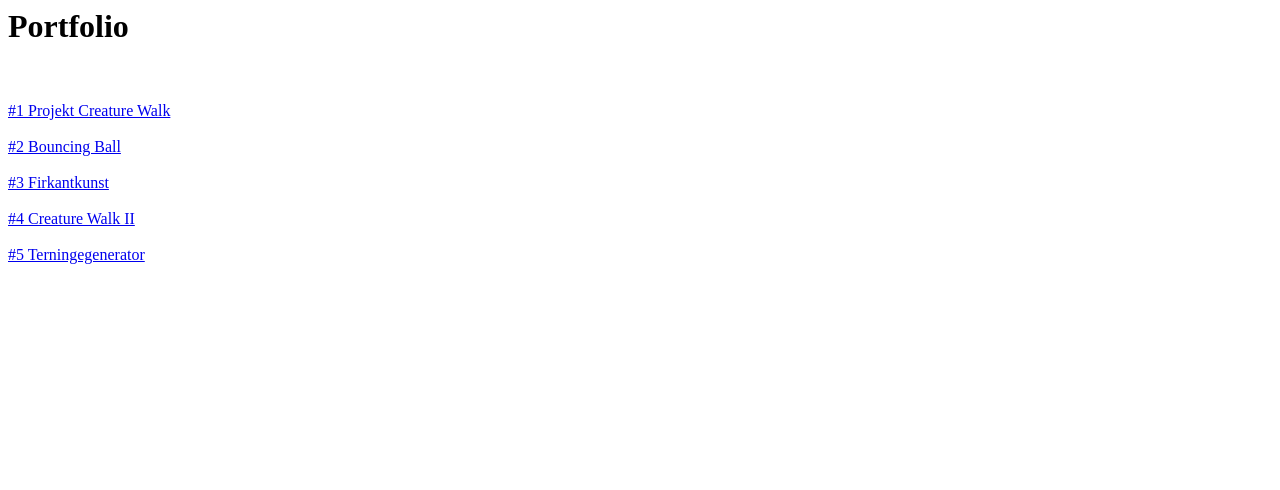
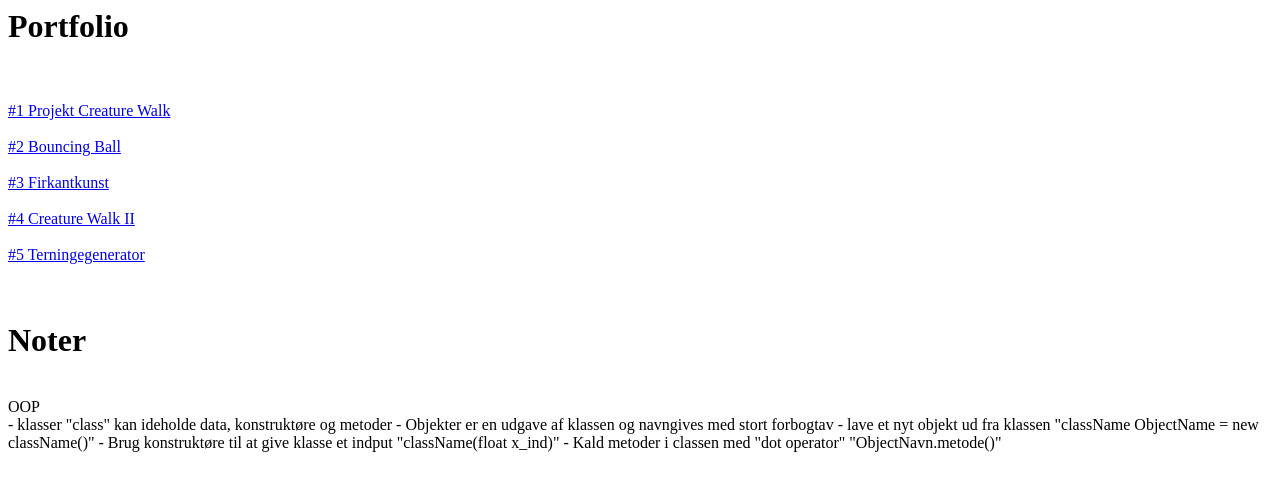
Before and after one commit to Chri50j3/Chri50j3.github.io, a plain HTML site: page index.html in a window 1280 px wide. Drawn offline with Linux system fonts and the light colour scheme.

Commit message:
Update index.html

```diff
--- a/index.html
+++ b/index.html
@@ -15,4 +15,14 @@
   <br><br>
   <a href=" https://github.com/Chri50j3/TerningeGenerator_Opgave"> #5 Terningegenerator </a>
 
+  <br><br><br>
+  <h1>Noter</h1>
+  <br>
+  OOP   <br>
+  - klasser "class" kan ideholde data, konstruktøre og metoder
+  - Objekter er en udgave af klassen og navngives med stort forbogtav
+  - lave et nyt objekt ud fra klassen "className ObjectName = new className()"
+  - Brug konstruktøre til at give klasse et indput "className(float x_ind)"
+  - Kald metoder i classen med "dot operator" "ObjectNavn.metode()"
+
 </html>
```
